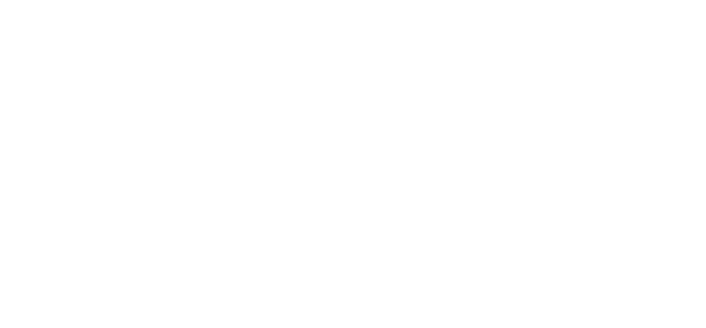
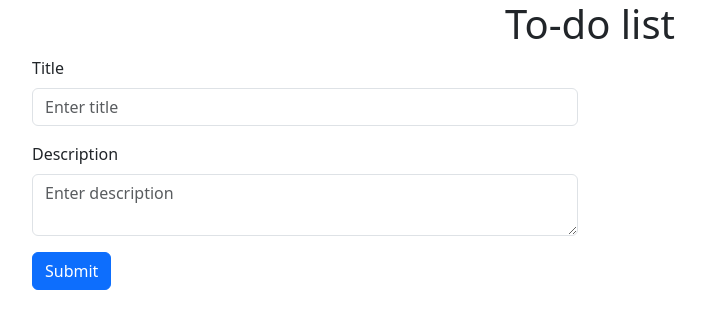
Before and after one commit to mmykesser/REACT_HOMEWORKS, a React (Vite) app: page / in a window 1280 px wide. Shown: the top 328 px of the page, without its empty margins (50-756 px from the left). Built offline with nearby package versions, Linux system fonts and the light colour scheme; the HTML template or start-up script is replaced by a standard one.

Commit message:
Homework #88 completed

```diff
--- a/package.json
+++ b/package.json
@@ -15,6 +15,7 @@
     "eslint-config-airbnb": "^19.0.4",
     "prop-types": "^15.8.1",
     "react": "^18.3.1",
+    "react-bootstrap": "^2.10.4",
     "react-dom": "^18.3.1",
     "styled-jsx": "^5.1.6"
   },
--- a/src/App.jsx
+++ b/src/App.jsx
@@ -1,7 +1,11 @@
-// import
+import TodoList from './components/TodoGroup/TodoList';
 
 function App() {
-  return <div className="App"></div>;
+  return (
+    <div className="App">
+      <TodoList />
+    </div>
+  );
 }
 
 export default App;
--- /dev/null
+++ b/src/components/TodoGroup/TodoForm/TodoForm.jsx
@@ -0,0 +1,71 @@
+import { Component } from 'react';
+import { Button, Form } from 'react-bootstrap';
+import PropTypes from 'prop-types';
+
+class TodoForm extends Component {
+  constructor(props) {
+    super(props);
+    this.state = {
+      formData: {
+        title: '',
+        description: '',
+      },
+      loading: false,
+    };
+  }
+  handleChange = ({ target }) => {
+    const formData = {
+      ...this.state.formData,
+      [target.name]: target.value,
+    };
+    this.setState({ formData });
+  };
+
+  handleSubmit = (e) => {
+    e.preventDefault();
+    e.stopPropagation();
+
+    for (const key in this.state.formData) {
+      if (this.state.formData[key].trim() === '') {
+        return alert(`${key} is empty`);
+      }
+    }
+    this.props.onSubmit({ ...this.state.formData });
+  };
+  render() {
+    const { title, description } = this.state.formData;
+    return (
+      <Form onSubmit={this.handleSubmit}>
+        <Form.Group className="mb-3" controlId="todoItemTitle">
+          <Form.Label>Title</Form.Label>
+          <Form.Control
+            name="title"
+            type="text"
+            placeholder="Enter title"
+            onChange={this.handleChange}
+            value={title}
+          />
+        </Form.Group>
+
+        <Form.Group className="mb-3" controlId="todoItemDescription">
+          <Form.Label>Description</Form.Label>
+          <Form.Control
+            name="description"
+            as="textarea"
+            type="description"
+            placeholder="Enter description"
+            onChange={this.handleChange}
+            value={description}
+          />
+        </Form.Group>
+        <Button type="submit">Submit</Button>
+      </Form>
+    );
+  }
+}
+
+TodoForm.propTypes = {
+  onSubmit: PropTypes.func,
+};
+
+export default TodoForm;
--- /dev/null
+++ b/src/components/TodoGroup/TodoForm/index.js
@@ -0,0 +1,2 @@
+import TodoForm from './TodoForm.jsx';
+export default TodoForm;
--- /dev/null
+++ b/src/components/TodoGroup/TodoItem/TodoItem.jsx
@@ -0,0 +1,27 @@
+import { Component } from 'react';
+import { Card } from 'react-bootstrap';
+import PropTypes from 'prop-types';
+
+class TodoItem extends Component {
+  constructor(props) {
+    super(props);
+  }
+  render() {
+    const { title, body } = this.props;
+    return (
+      <Card>
+        <Card.Body>
+          <Card.Title>{title}</Card.Title>
+          <Card.Text>{body}</Card.Text>
+        </Card.Body>
+      </Card>
+    );
+  }
+}
+
+TodoItem.propTypes = {
+  title: PropTypes.string,
+  body: PropTypes.string,
+};
+
+export default TodoItem;
--- /dev/null
+++ b/src/components/TodoGroup/TodoItem/index.js
@@ -0,0 +1,3 @@
+import TodoItem from './TodoItem.jsx';
+
+export default TodoItem;
--- /dev/null
+++ b/src/components/TodoGroup/TodoList/TodoList.jsx
@@ -0,0 +1,52 @@
+import { Component } from 'react';
+import { Col, Container, Row } from 'react-bootstrap';
+import TodoForm from '../TodoForm';
+import TodoItem from '../TodoItem';
+
+class TodoList extends Component {
+  constructor(props) {
+    super(props);
+    this.state = {
+      data: [],
+    };
+  }
+
+  handleSubmit = (item) => {
+    this.setState({ data: [...this.state.data, item] });
+  };
+
+  render() {
+    return (
+      <div className="todo-list">
+        <div className="text-center">
+          <h1>To-do list</h1>
+        </div>
+        <Container>
+          <Row>
+            <Col xs={6}>
+              <TodoForm onSubmit={this.handleSubmit}></TodoForm>
+            </Col>
+            <Col xs={6}>
+              <Row>
+                {this.state.data.map(({ title, description }, index) => {
+                  return (
+                    <Col
+                      xs={4}
+                      key={title + `_` + index}
+                      data-id={title + `_` + index}
+                      className="mb-4"
+                    >
+                      <TodoItem title={title} body={description} />
+                    </Col>
+                  );
+                })}
+              </Row>
+            </Col>
+          </Row>
+        </Container>
+      </div>
+    );
+  }
+}
+
+export default TodoList;
--- /dev/null
+++ b/src/components/TodoGroup/TodoList/index.js
@@ -0,0 +1,3 @@
+import TodoList from './TodoList.jsx';
+
+export default TodoList;
```
Also changed, not shown: 1 other file (tests, documents, lock files or other folders).
